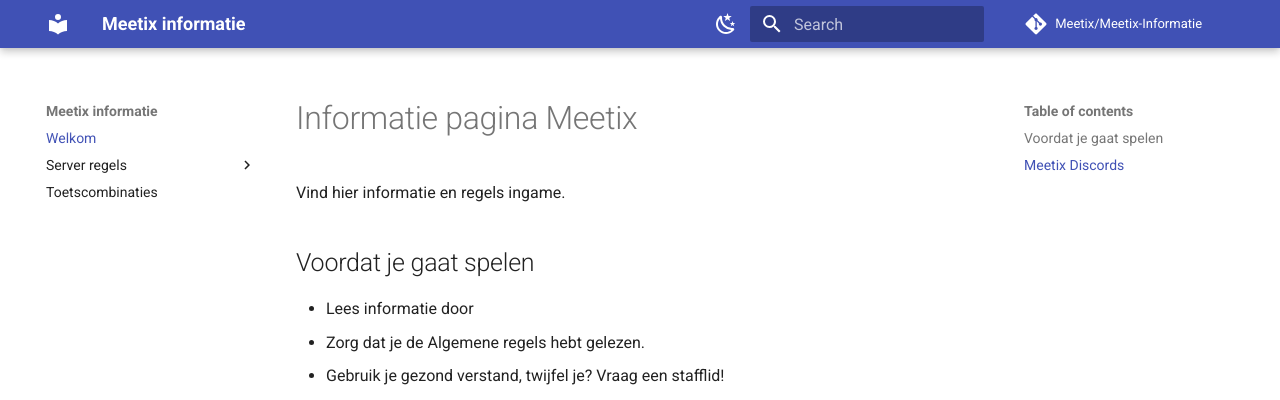
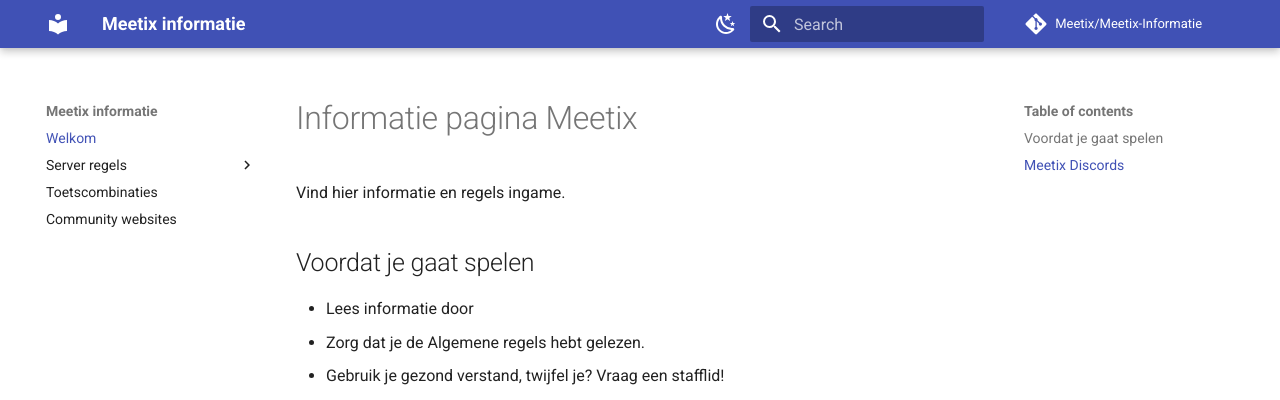
Before and after one commit to MeetixRP/Meetix-Informatie, an MkDocs documentation site: the page built from docs/index.md, in a window 1280 px wide. Shown: the top 400 px of the page. Built offline with MkDocs 1.6.1 and Material for MkDocs 9.7.7, drawn with Linux system fonts in a browser that asks for light colours; comment, search, counter and statistics services are not loaded.

Commit message:
Update mkdocs.yml

```diff
--- a/mkdocs.yml
+++ b/mkdocs.yml
@@ -35,6 +35,7 @@
     - Algemene regels: algemeneregels.md
     - Offroad voertuigen: offroad.md
   - Toetscombinaties: keybinds.md
+  - Community websites: communitysites.md
 # Extensions
 
 markdown_extensions:
```
